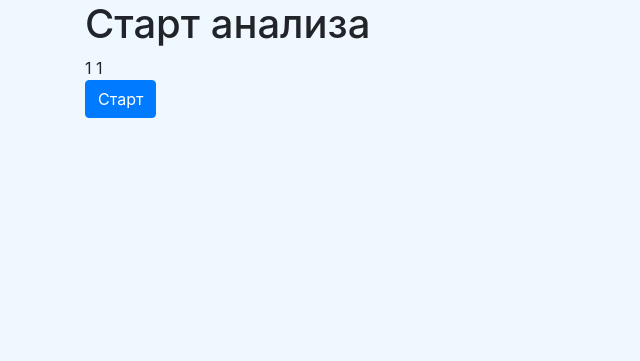
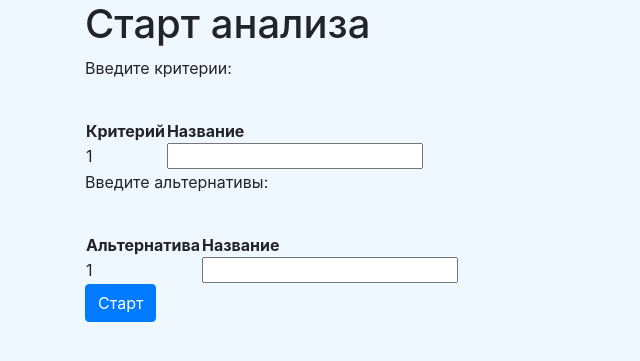
Before and after one commit to alexxten/analytical_hierarchical_process, a Django app: a page that uses ahp/templates/start_analysis_page.html in a window 1280 px wide. Shown: the top 361 px of the page, without its empty margins (0-640 px from the left). Run offline with Django 3.2, Linux system fonts and the light colour scheme; tables that the repository leaves empty hold one stand-in row (values such as "Sample post"); some libraries are stand-ins or nearby versions.

Commit message:
add alternatives-criterions input form

```diff
--- a/ahp/static/style.css
+++ b/ahp/static/style.css
@@ -1,3 +1,8 @@
 body {
     background-color: aliceblue;
 }
+
+.table-input {
+    width: 100%;
+    box-sizing: border-box;
+}
--- a/ahp/templates/start_analysis_page.html
+++ b/ahp/templates/start_analysis_page.html
@@ -3,18 +3,46 @@
 {% load static %}
 <link rel="stylesheet" href={% static 'style.css' %} type="text/css">
 
-{% block head%}
+{% block head %}
     <title>Start analysis page</title>
-{% endblock %}
+{% endblock head %}
 
 {% block body %}
     <div class="container">
         <h1>Старт анализа</h1>
-        {{ criterions }}
-        {{ alternatives }}
+        <p>Введите критерии:</p>
+        <br>
+        <table>
+            <tr>
+                <th>Критерий</th>
+                <th>Название</th>
+            </tr>
+            {% for i in criterions %}
+                <tr>
+                    <td>{{ i }}</td>
+                    <td><input type="text" class="table-input"/></td>
+                </tr>
+            {% endfor %}
+        </table>
+
+        <p>Введите альтернативы:</p>
+        <br>
+        <table>
+            <tr>
+                <th>Альтернатива</th>
+                <th>Название</th>
+            </tr>
+            {% for i in alternatives %}
+                <tr>
+                    <td>{{ i }}</td>
+                    <td><input type="text" class="table-input"/></td>
+                </tr>
+            {% endfor %}
+        </table>
+
         <form method="post">
             {% csrf_token %}
             <button type="submit" class="btn btn-primary">Старт</button>
         </form>
     </div>
-{% endblock %}
+{% endblock body %}
--- a/ahp/views.py
+++ b/ahp/views.py
@@ -23,8 +23,7 @@ def start_analysis(request, id):
     else:
         record = models.CriterionsAlternativesAmount.objects.get(pk=id)
         context = {}
-        # context['criterions'] = record
-        context['criterions'] = record.criterions
-        context['alternatives'] = record.alternatives
+        context['criterions'] = [x for x in range(1, record.criterions+1)]
+        context['alternatives'] = [x for x in range(1, record.alternatives+1)]
 
         return render(request, 'start_analysis_page.html', context)
```
Also changed, not shown: 1 other file.
